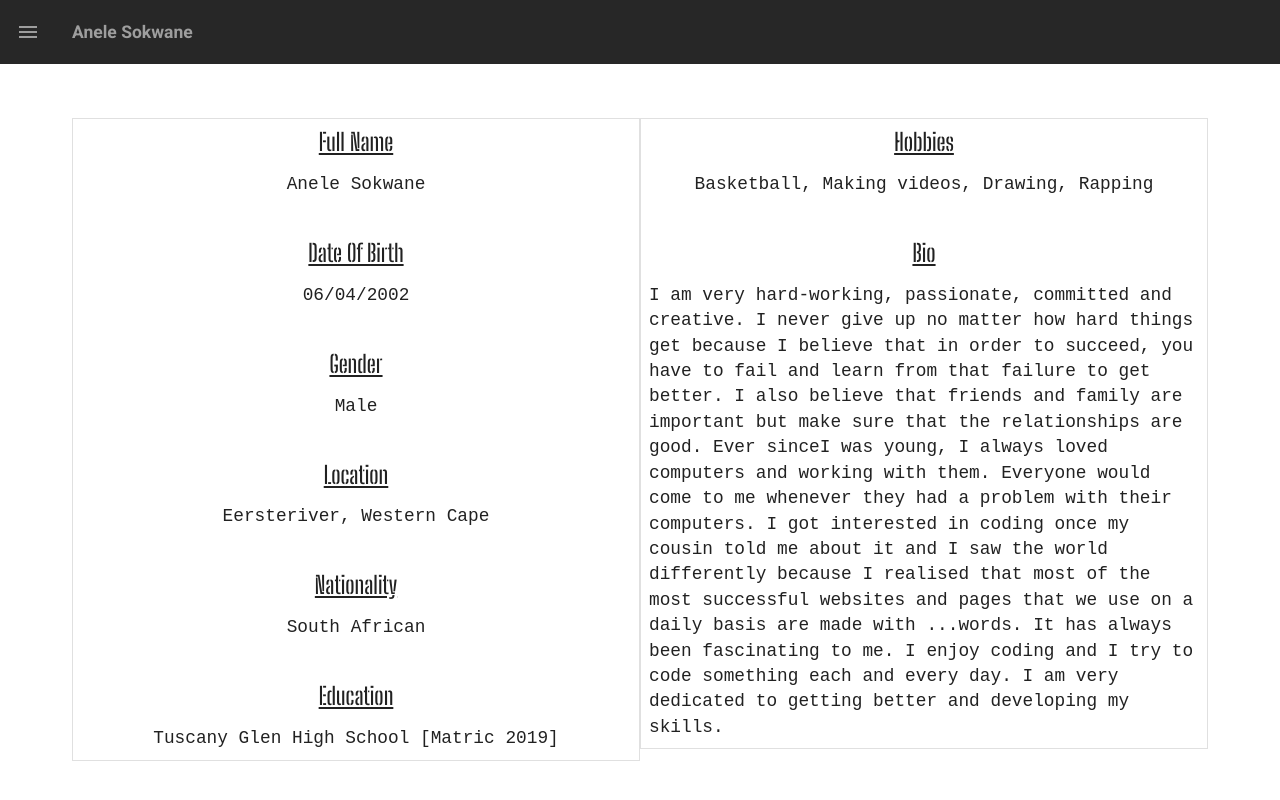
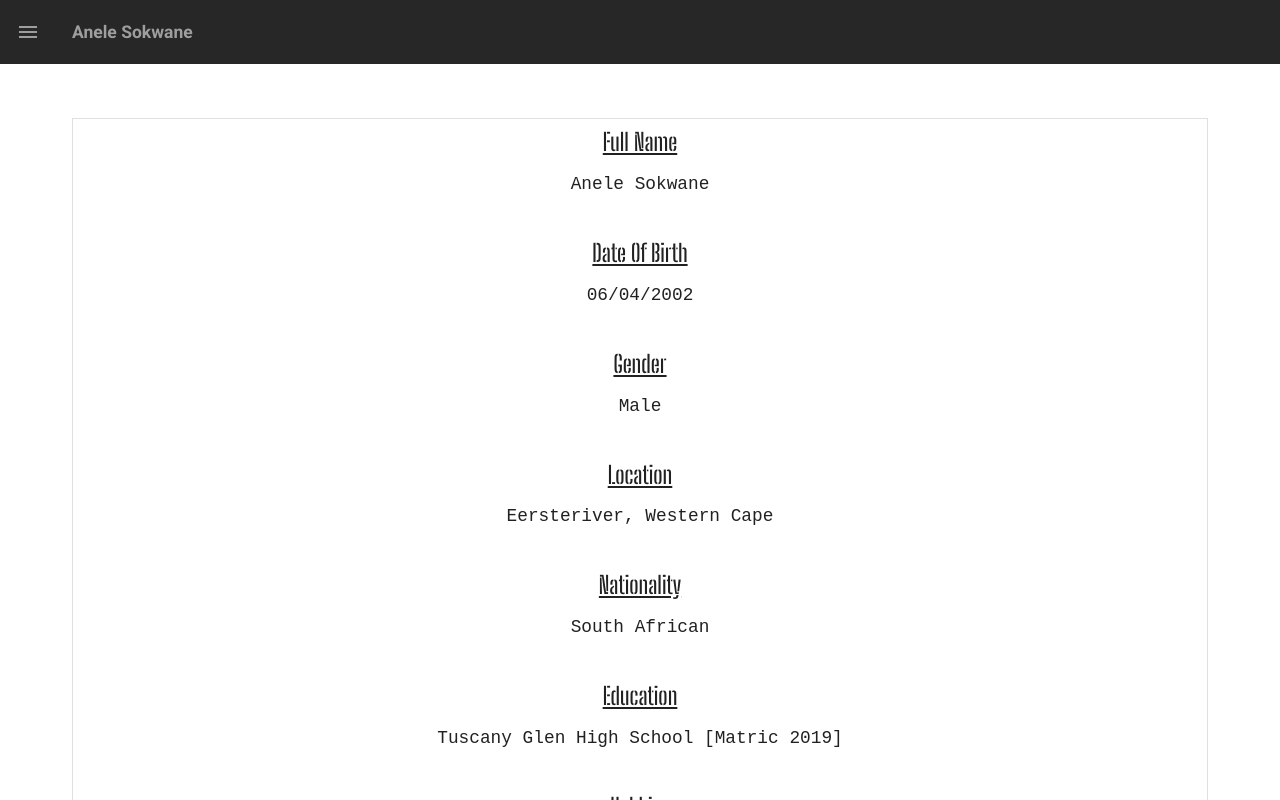
Before and after one commit to KingAJ19/-Portfolio, a Vue app: page /about in a window 1280 px wide. Built offline with nearby package versions, Linux system fonts and the light colour scheme; a web font is replaced by a local one; what semantic-ui-vue would draw is missing.

Commit message:
Update About.vue

```diff
--- a/src/views/About.vue
+++ b/src/views/About.vue
@@ -27,28 +27,19 @@
 
             <h2 class="underline">Education</h2>
             <p class="text">Tuscany Glen High School [Matric 2019]</p>
-          </div>
-
-        </v-card>
-      </v-col>
-      <v-col order="12">
-        <v-card
-          class="pa-2"
-          outlined
-          tile
-        >
-          <div class="content">
             <h2 class="underline">Hobbies</h2>
             <p class="text">Basketball,
               Making videos,
               Drawing,
               Rapping</p>
-
             <h2 class="underline">Bio</h2>
             <p class="text">I am very hard-working, passionate, committed and creative. I never give up no matter how hard things get because I believe that in order to succeed, you have to fail and learn from that failure to get better. I also believe that friends and family are important but make sure that the relationships are good.
             Ever sinceI was young, I always loved computers and working with them. Everyone would come to me whenever they had a problem with their computers. I got interested in coding once my cousin told me about it and I saw the world differently because I realised that most of the most successful websites and pages that we use on a daily basis are made with ...words. It has always been fascinating to me. I enjoy coding and I try to code something each and every day. I am very dedicated to getting better and developing my skills.</p>
+
           </div>
+
         </v-card>
+
       </v-col>
     </v-row>
   </v-container>
```
